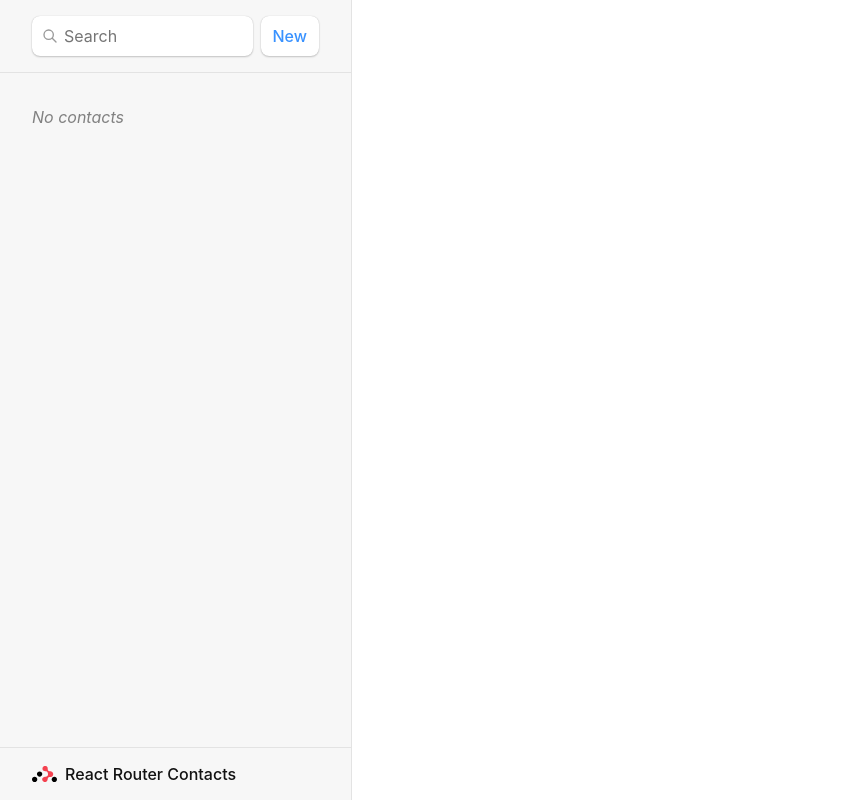
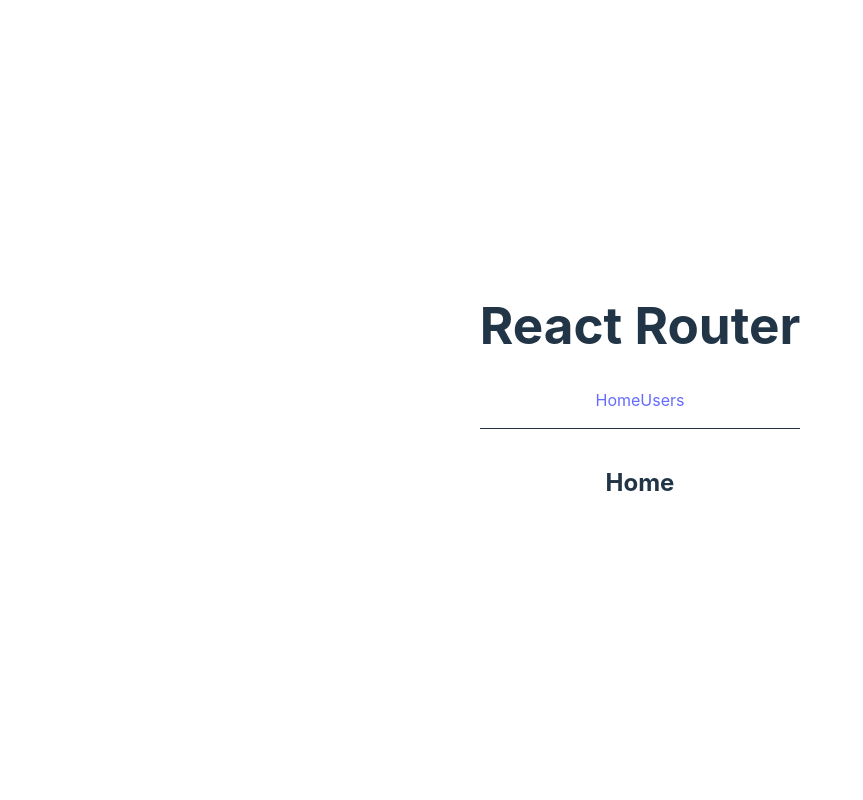
Before and after one commit to Sejuty/react-roadmap, a React (Vite) app: page / in a window 1280 px wide. Shown: the whole page, without its empty margins (0-863 px from the left). Built offline with nearby package versions, Linux system fonts and the light colour scheme.

Commit message:
react route (eruch)

```diff
--- a/src/App.jsx
+++ b/src/App.jsx
@@ -1,10 +1,24 @@
 import "./App.css";
-import CustomHook from "./customHook";
+// import CustomHook from "./customHook";
+import { Layout } from "./reactRouter6/layout";
+import { Routes, Route } from "react-router-dom";
+import { Home, Users, NoMatch } from "./reactRouter6";
 // import UseCallback from "./useCallback";
 // import UseMemo from "./useMemo";
 
 function App() {
-  return <CustomHook />;
+  return (
+    <>
+      <Routes>
+        <Route element={<Layout />}>
+          <Route index element={<Home />} />
+          <Route path="home" element={<Home />} />
+          <Route index path="users" element={<Users />} />
+          <Route path="*" element={<NoMatch />} />
+        </Route>
+      </Routes>
+    </>
+  );
 }
 
 export default App;
--- a/src/main.jsx
+++ b/src/main.jsx
@@ -1,31 +1,34 @@
-import { StrictMode } from "react";
 import { createRoot } from "react-dom/client";
-// import App from "./App.jsx";
-// import './index.css'
-import * as ReactDOM from "react-dom/client";
-import { createBrowserRouter, RouterProvider } from "react-router-dom";
-import "../src/reactRouter/index.css";
-import Root, { loader as rootLoader } from "./reactRouter/routes/root";
-import ErrorPage from "./reactRouter/errorPage";
-import Contact from "./reactRouter/routes/contact";
+import App from "./App.jsx";
+import "./index.css";
+import { BrowserRouter } from "react-router-dom";
+// import "../src/reactRouter/index.css";
+// import Root, {
+//   loader as rootLoader,
+//   action as rootAction,
+// } from "./reactRouter/routes/root";
+// import ErrorPage from "./reactRouter/errorPage";
+// import Contact, { loader as contactLoader } from "./reactRouter/routes/contact";
 
-const router = createBrowserRouter([
-  {
-    path: "",
-    element: <Root />,
-    errorElement: <ErrorPage />,
-    loader: rootLoader,
-    children: [
-      {
-        path: "contacts/:contactId",
-        element: <Contact />,
-      },
-    ],
-  },
-]);
+// const router = createBrowserRouter([
+//   {
+//     path: "/",
+//     element: <Root />,
+//     errorElement: <ErrorPage />,
+//     loader: rootLoader,
+//     action: rootAction,
+//     children: [
+//       {
+//         path: "contacts/:contactId",
+//         element: <Contact />,
+//         loader: contactLoader
+//       },
+//     ],
+//   },
+// ]);
 
 createRoot(document.getElementById("root")).render(
-  <StrictMode>
-    <RouterProvider router={router} />
-  </StrictMode>
+  <BrowserRouter>
+    <App />
+  </BrowserRouter>
 );
--- a/src/reactRouter/routes/contact.jsx
+++ b/src/reactRouter/routes/contact.jsx
@@ -1,4 +1,10 @@
-import { Form } from "react-router-dom";
+import { Form, useLoaderData } from "react-router-dom";
+import { getContact } from "../contacts";
+
+export async function loader({ params }) {
+  const contact = await getContact(params.contactId);
+  return { contact };
+}
 
 export default function Contact() {
   const contact = {
--- a/src/reactRouter/routes/root.jsx
+++ b/src/reactRouter/routes/root.jsx
@@ -1,9 +1,14 @@
-import { Outlet, Link, useLoaderData } from "react-router-dom";
-import { getContacts } from "../contacts";
+import { Outlet, Link, useLoaderData, Form } from "react-router-dom";
+import { getContacts, createContact } from "../contacts";
 
 export async function loader() {
   const contacts = await getContacts();
+  console.log(contacts)
   return { contacts };
+}
+export async function action() {
+  const contact = await createContact();
+  return { contact };
 }
 
 export default function Root() {
@@ -24,9 +29,9 @@
             <div id="search-spinner" aria-hidden hidden={true} />
             <div className="sr-only" aria-live="polite"></div>
           </form>
-          <form method="post">
+          <Form method="post">
             <button type="submit">New</button>
-          </form>
+          </Form>
         </div>
         <nav>
           {contacts.length ? (
--- /dev/null
+++ b/src/reactRouter6/index.jsx
@@ -0,0 +1,19 @@
+export const Home = () => {
+  return (
+    <>
+      <h2>Home</h2>
+    </>
+  );
+};
+
+export const Users = () => {
+  return (
+    <>
+      <h2>Users</h2>
+    </>
+  );
+};
+
+export const NoMatch = () => {
+  return <p>There's nothing here: 404!</p>;
+};
--- /dev/null
+++ b/src/reactRouter6/layout.jsx
@@ -0,0 +1,30 @@
+import { NavLink, Outlet } from "react-router-dom";
+
+export const Layout = () => {
+  const style = ({ isActive }) => ({
+    fontWeight: isActive ? "bold" : "normal",
+  });
+
+  return (
+    <>
+      <h1>React Router</h1>
+      <nav
+        style={{
+          borderBottom: "solid 1px",
+          paddingBottom: "1rem",
+        }}
+      >
+        <NavLink to="/home" style={style}>
+          Home
+        </NavLink>
+        <NavLink to="/users" style={style}>
+          Users
+        </NavLink>
+      </nav>
+
+      <main style={{ padding: "1rem 0" }}>
+        <Outlet />
+      </main>
+    </>
+  );
+};
```
